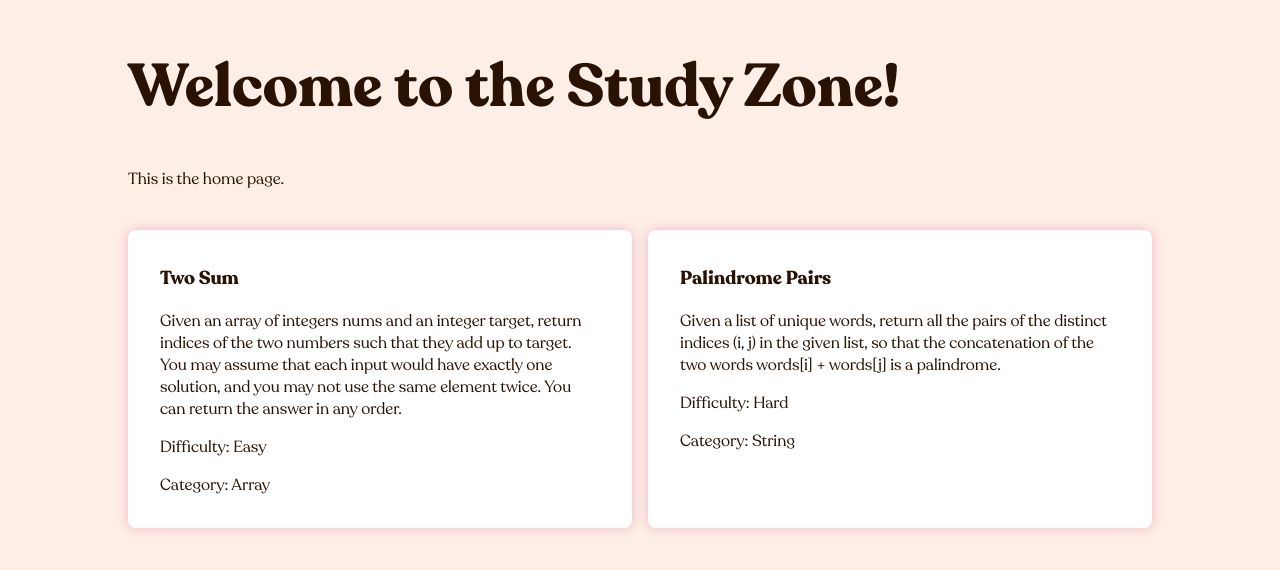
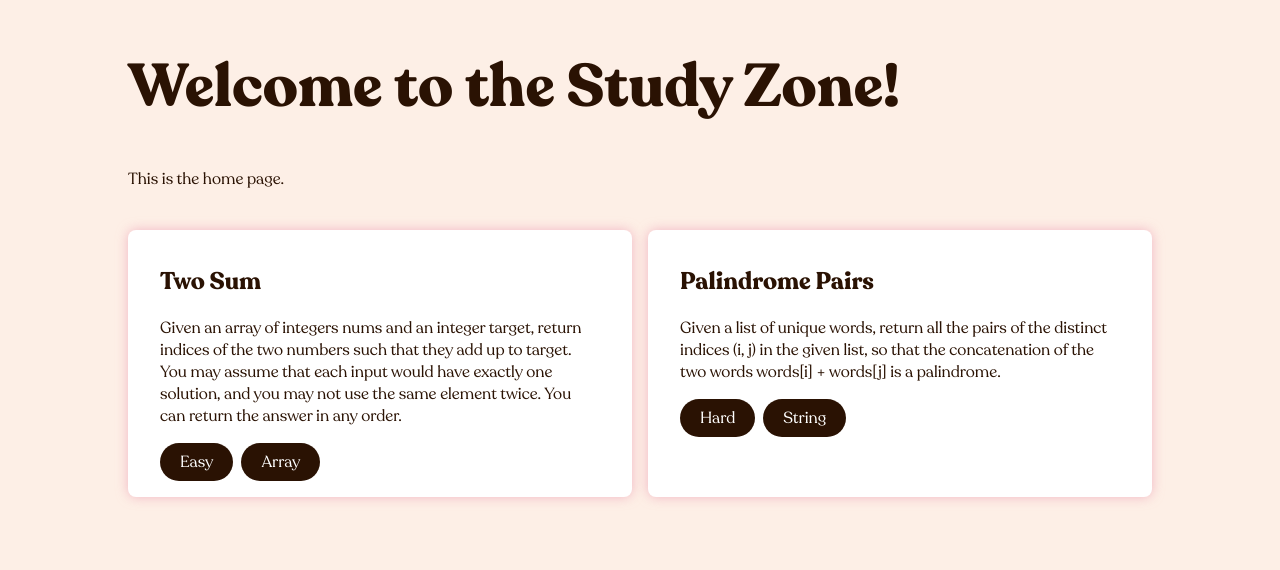
Before and after one commit to isabelxklee/the-study-zone, a React (Create React App) app: page / in a window 1280 px wide. Shown: the part 122-692 px from the top of the page. Built offline with nearby package versions, Linux system fonts and the light colour scheme.

Commit message:
created styling for tags

```diff
--- a/src/components/Card.jsx
+++ b/src/components/Card.jsx
@@ -11,8 +11,14 @@ const Card = ({ algo }) => {
         </Global.InternalLink>
       </h3>
       <Global.P>{algo.description}</Global.P>
-      <p>Difficulty: {algo.difficulty}</p>
-      <p>Category: {algo.category}</p>
+      <Global.TagsContainer>
+        <Global.Tag>
+          <Global.P>{algo.difficulty}</Global.P>
+        </Global.Tag>
+        <Global.Tag>
+          <Global.P>{algo.category}</Global.P>
+        </Global.Tag>
+      </Global.TagsContainer>
     </Styled.CardElement>
   );
 };
--- a/src/styles.js
+++ b/src/styles.js
@@ -58,4 +58,19 @@ export const P = styled.p`
 export const InternalLink = styled(Link)`
   color: ${Colors.black};
   text-decoration: none;
+  font-size: 24px;
 `;
+
+export const Tag = styled.div`
+  border-radius: 100px;
+  background: ${Colors.black};
+  color: ${Colors.white};
+  padding: 8px 20px;
+  width: fit-content;
+`;
+
+export const TagsContainer = styled.div`
+  display: flex;
+  gap: 8px;
+  margin-top: 16px;
+`;
```
